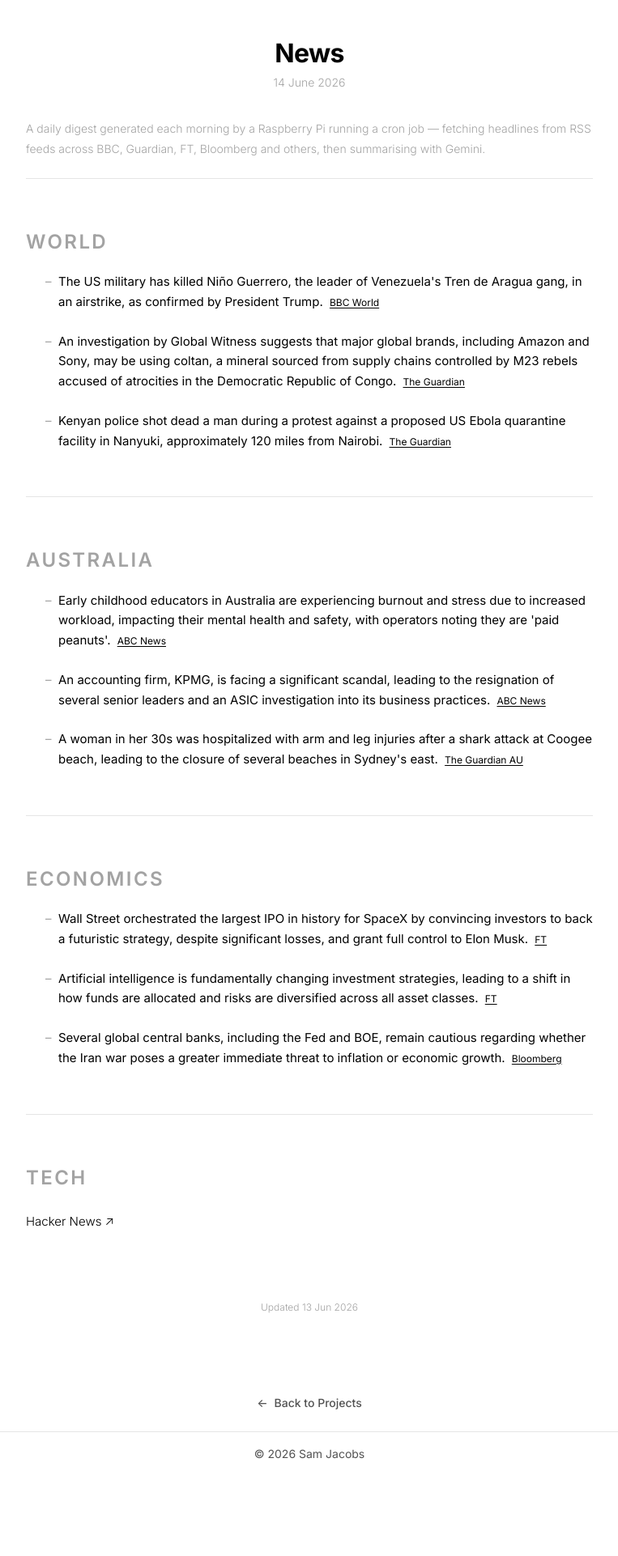
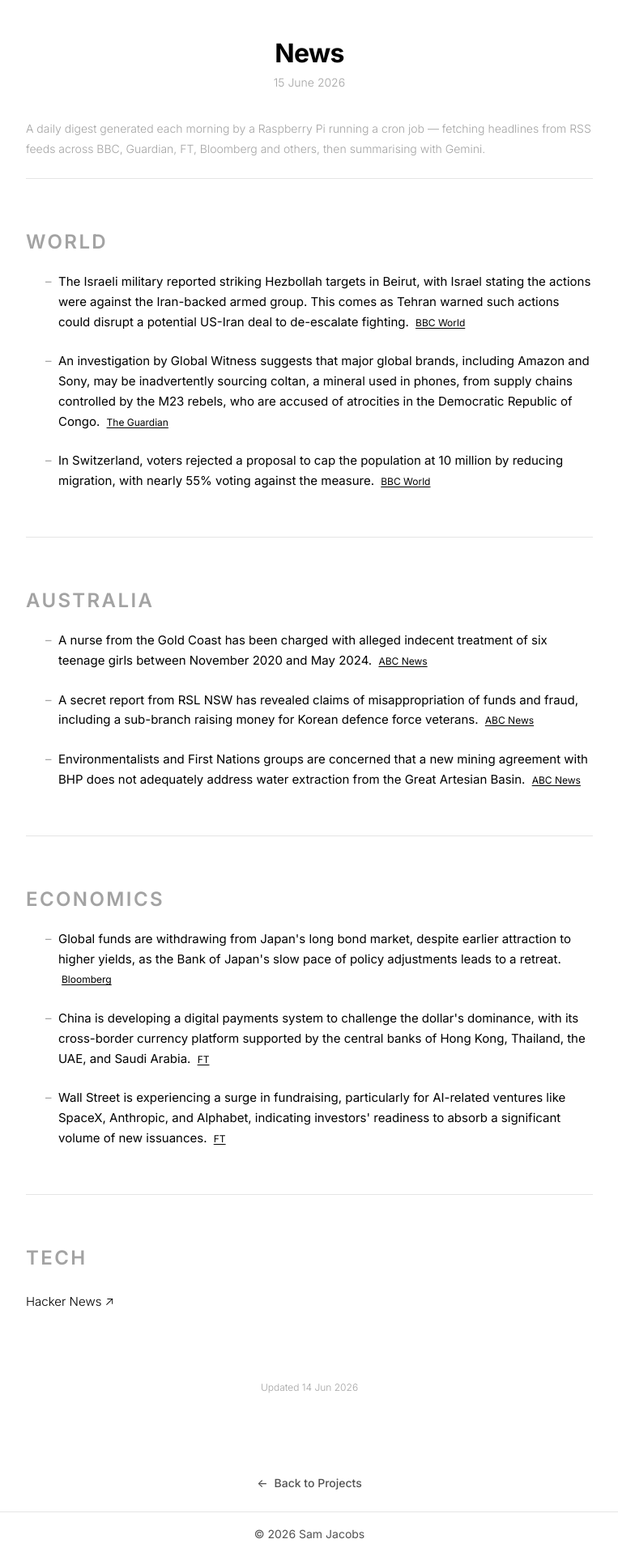
Before and after one commit to s-jac/s-jac.github.io, a Jekyll site: the page built from projects/news.html, in a window 1280 px wide. Shown: the whole page at 81% size, without its empty margins (258-1021 px from the left). Built offline with Jekyll 4.4.1, drawn with Linux system fonts in a browser that asks for light colours; before the commit the page ends 1823 px from its top, so only the background shows below that.

Commit message:
daily news update 15 June 2026

```diff
--- a/_data/news.json
+++ b/_data/news.json
@@ -1,24 +1,24 @@
 {
-  "date": "14 June 2026",
-  "generated_at": "2026-06-13T21:00:27.383946+00:00",
+  "date": "15 June 2026",
+  "generated_at": "2026-06-14T21:00:26.491025+00:00",
   "sections": [
     {
       "heading": "World",
       "bullets": [
         {
-          "text": "The US military has killed Niño Guerrero, the leader of Venezuela's Tren de Aragua gang, in an airstrike, as confirmed by President Trump.",
+          "text": "The Israeli military reported striking Hezbollah targets in Beirut, with Israel stating the actions were against the Iran-backed armed group. This comes as Tehran warned such actions could disrupt a potential US-Iran deal to de-escalate fighting.",
           "source": "BBC World",
           "url": "https://www.bbc.com/news/world"
         },
         {
-          "text": "An investigation by Global Witness suggests that major global brands, including Amazon and Sony, may be using coltan, a mineral sourced from supply chains controlled by M23 rebels accused of atrocities in the Democratic Republic of Congo.",
+          "text": "An investigation by Global Witness suggests that major global brands, including Amazon and Sony, may be inadvertently sourcing coltan, a mineral used in phones, from supply chains controlled by the M23 rebels, who are accused of atrocities in the Democratic Republic of Congo.",
           "source": "The Guardian",
           "url": "https://www.theguardian.com"
         },
         {
-          "text": "Kenyan police shot dead a man during a protest against a proposed US Ebola quarantine facility in Nanyuki, approximately 120 miles from Nairobi.",
-          "source": "The Guardian",
-          "url": "https://www.theguardian.com"
+          "text": "In Switzerland, voters rejected a proposal to cap the population at 10 million by reducing migration, with nearly 55% voting against the measure.",
+          "source": "BBC World",
+          "url": "https://www.bbc.com/news/world"
         }
       ]
     },
@@ -26,19 +26,19 @@
       "heading": "Australia",
       "bullets": [
         {
-          "text": "Early childhood educators in Australia are experiencing burnout and stress due to increased workload, impacting their mental health and safety, with operators noting they are 'paid peanuts'.",
+          "text": "A nurse from the Gold Coast has been charged with alleged indecent treatment of six teenage girls between November 2020 and May 2024.",
           "source": "ABC News",
           "url": "https://www.abc.net.au/news"
         },
         {
-          "text": "An accounting firm, KPMG, is facing a significant scandal, leading to the resignation of several senior leaders and an ASIC investigation into its business practices.",
+          "text": "A secret report from RSL NSW has revealed claims of misappropriation of funds and fraud, including a sub-branch raising money for Korean defence force veterans.",
           "source": "ABC News",
           "url": "https://www.abc.net.au/news"
         },
         {
-          "text": "A woman in her 30s was hospitalized with arm and leg injuries after a shark attack at Coogee beach, leading to the closure of several beaches in Sydney's east.",
-          "source": "The Guardian AU",
-          "url": "https://www.theguardian.com/au"
+          "text": "Environmentalists and First Nations groups are concerned that a new mining agreement with BHP does not adequately address water extraction from the Great Artesian Basin.",
+          "source": "ABC News",
+          "url": "https://www.abc.net.au/news"
         }
       ]
     },
@@ -46,19 +46,19 @@
       "heading": "Economics",
       "bullets": [
         {
-          "text": "Wall Street orchestrated the largest IPO in history for SpaceX by convincing investors to back a futuristic strategy, despite significant losses, and grant full control to Elon Musk.",
+          "text": "Global funds are withdrawing from Japan's long bond market, despite earlier attraction to higher yields, as the Bank of Japan's slow pace of policy adjustments leads to a retreat.",
+          "source": "Bloomberg",
+          "url": "https://www.bloomberg.com/markets"
+        },
+        {
+          "text": "China is developing a digital payments system to challenge the dollar's dominance, with its cross-border currency platform supported by the central banks of Hong Kong, Thailand, the UAE, and Saudi Arabia.",
           "source": "FT",
           "url": "https://www.ft.com"
         },
         {
-          "text": "Artificial intelligence is fundamentally changing investment strategies, leading to a shift in how funds are allocated and risks are diversified across all asset classes.",
+          "text": "Wall Street is experiencing a surge in fundraising, particularly for AI-related ventures like SpaceX, Anthropic, and Alphabet, indicating investors' readiness to absorb a significant volume of new issuances.",
           "source": "FT",
           "url": "https://www.ft.com"
-        },
-        {
-          "text": "Several global central banks, including the Fed and BOE, remain cautious regarding whether the Iran war poses a greater immediate threat to inflation or economic growth.",
-          "source": "Bloomberg",
-          "url": "https://www.bloomberg.com/markets"
         }
       ]
     }
```
